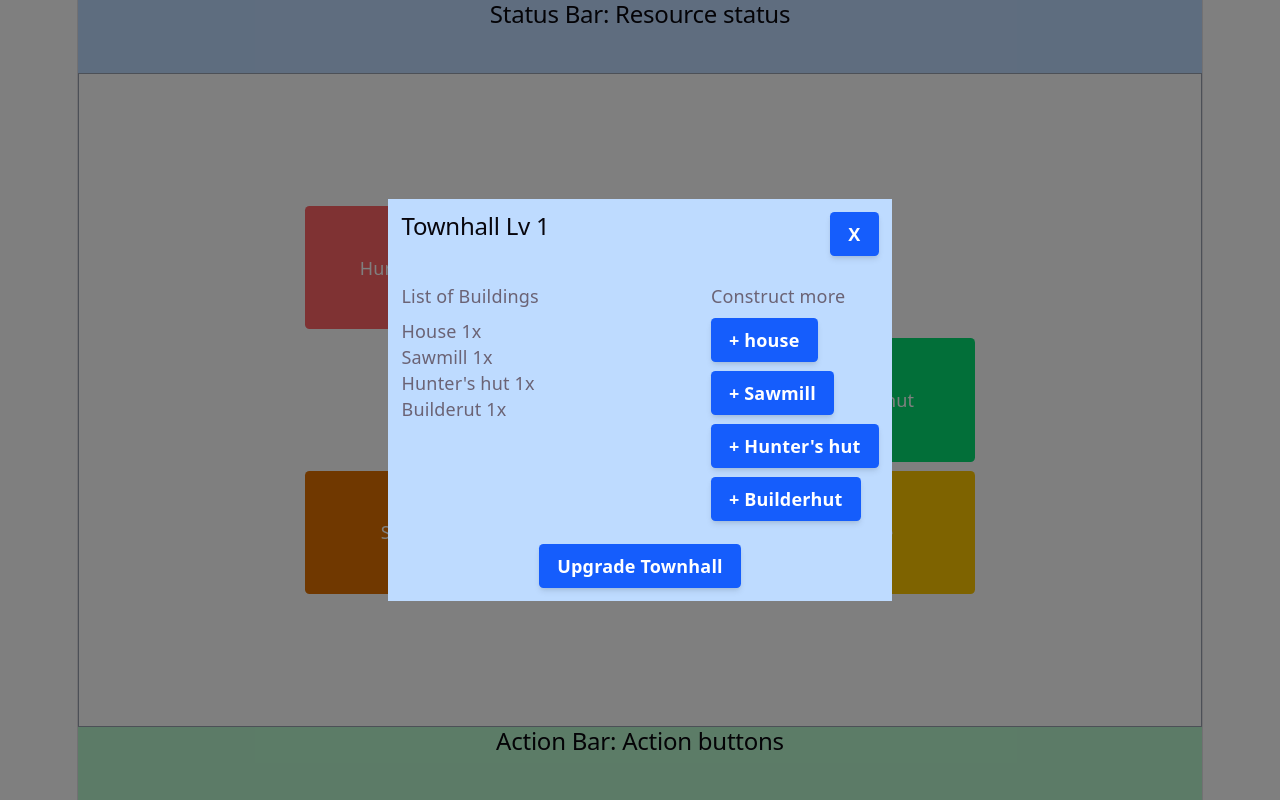
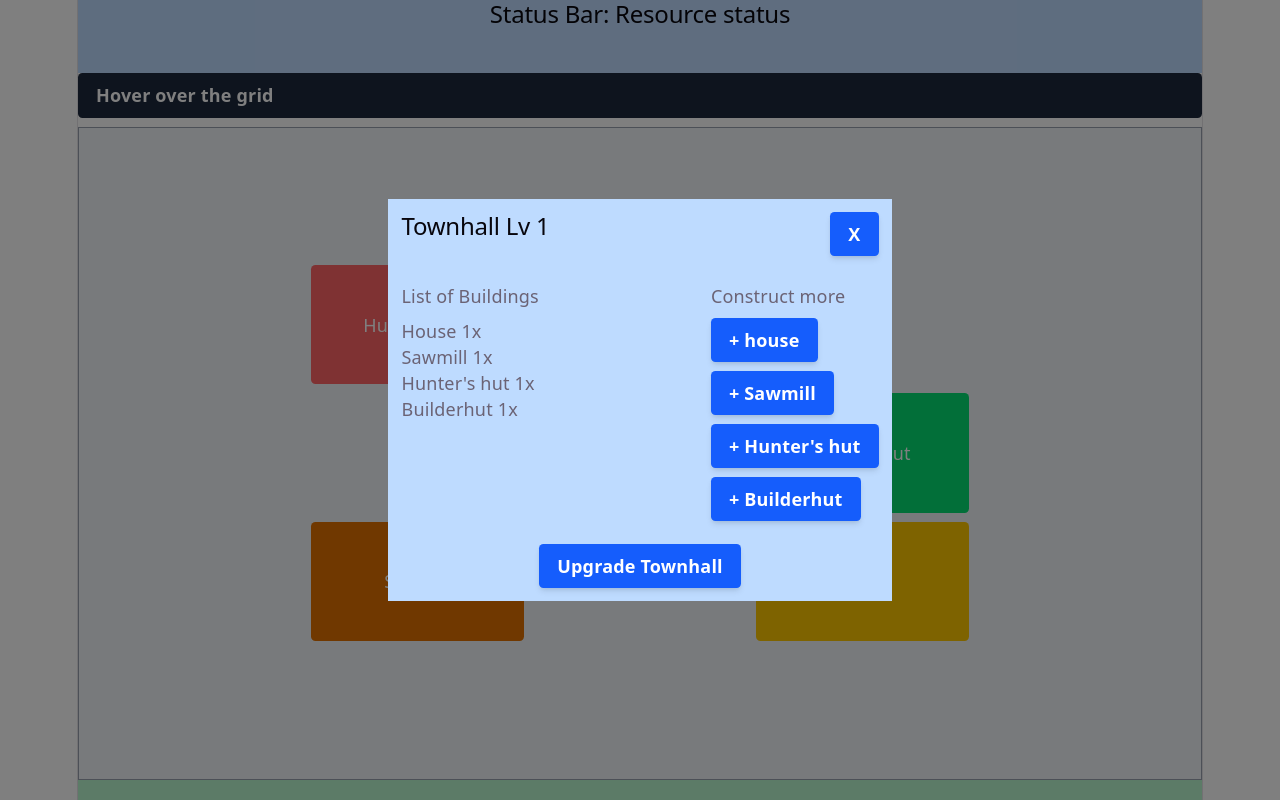
Before and after one commit to TanvirHasanAnik/colony-forge, a React (Vite) app: page / in a window 1280 px wide. Both pictures are taken after a click on the button "Townhall". Built offline with nearby package versions, Linux system fonts and the light colour scheme.

Commit message:
Add buildings with cursor

```diff
--- a/src/components/game-screen/Page.tsx
+++ b/src/components/game-screen/Page.tsx
@@ -1,7 +1,8 @@
-import { useState } from "react";
+import { MouseEvent, useState } from "react";
+import { BUILDING_CONFIGS, BUILDING_NAMES } from "../../utilities/building-types";
 import TownhallDialogue from "./townhall/Dialogue";
-import {  BUILDING_CONFIGS, BUILDING_NAMES } from "../../utilities/building-types";
-export default function GameScreen(){
+
+export default function GameScreen() {
   interface BuildingInstance {
     id: string;
     type: keyof typeof BUILDING_CONFIGS;
@@ -10,10 +11,13 @@ export default function GameScreen(){
     level: number;
     lastCollected: number;
   }
-  const [activeDialogue, setActiveDialogue] = useState<any>(null);
-  const handleOpenDialogue = (dialogueName: string) => {
-    setActiveDialogue(dialogueName);
-  };
+
+  const [activeDialogue, setActiveDialogue] = useState<string | null>(null);
+  const [hoveredCoords, setHoveredCoords] = useState<{ x: number; y: number } | null>(null);
+  const [isBuildingMode, setIsBuildingMode] = useState<boolean>(false);
+
+  const GRID_COLS = 5;
+  const GRID_ROWS = 5;
 
   const [buildings, setBuildings] = useState<BuildingInstance[]>([
     { id: "b1", type: BUILDING_NAMES.TOWNHALL, gridX: 2, gridY: 2, level: 1, lastCollected: Date.now() },
@@ -23,34 +27,97 @@ export default function GameScreen(){
     { id: "b5", type: BUILDING_NAMES.BUILDERHUT, gridX: 3, gridY: 2, level: 1, lastCollected: Date.now() },
   ]);
 
-  const handleCloseDialogue = () => {
-    setActiveDialogue(null);
+  const handleMouseMove = (e: MouseEvent<HTMLDivElement>) => {
+    const rect = e.currentTarget.getBoundingClientRect();
+
+    const relativeX = e.clientX - rect.left;
+    const relativeY = e.clientY - rect.top;
+
+    const x = Math.floor((relativeX / rect.width) * GRID_COLS);
+    const y = Math.floor((relativeY / rect.height) * GRID_ROWS);
+
+    const clampedX = Math.max(0, Math.min(GRID_COLS - 1, x));
+    const clampedY = Math.max(0, Math.min(GRID_ROWS - 1, y));
+
+    setHoveredCoords({ x: clampedX, y: clampedY });
   };
+
+  const isOccupied = hoveredCoords
+    ? buildings.some((b) => b.gridX === hoveredCoords.x && b.gridY === hoveredCoords.y)
+    : false;
+
   return (
-      <>
-        <TownhallDialogue isOpen={activeDialogue === BUILDING_NAMES.TOWNHALL} onClose={handleCloseDialogue} setBuildings={setBuildings}/>
-        <div className="grid grid-cols-5 grid-rows-5 gap-2 border border-gray-400 h-full w-full items-center justify-center">
+    <>
+      <TownhallDialogue
+        isOpen={activeDialogue === BUILDING_NAMES.TOWNHALL}
+        onClose={() => setActiveDialogue(null)}
+        setBuildings={setBuildings}
+        buildings={buildings}
+        isBuildingMode={isBuildingMode}
+        setIsBuildingMode={setIsBuildingMode}
+        hoveredCoords={hoveredCoords}
+      />
+
+      <div className="text-center font-bold p-2 bg-slate-800 text-white rounded mb-2 flex justify-between px-4 items-center">
+        <span>
+          {hoveredCoords
+            ? `Cursor: (${hoveredCoords.x}, ${hoveredCoords.y})`
+            : "Hover over the grid"}
+        </span>
+        {isBuildingMode && (
+          <span className="text-yellow-400 font-extrabold animate-pulse">
+            🔨 BUILD MODE ACTIVE (Click an empty tile to place)
+          </span>
+        )}
+      </div>
+
+      <div
+        onMouseMove={handleMouseMove}
+        onMouseLeave={() => setHoveredCoords(null)}
+        className={`grid grid-cols-5 grid-rows-5 gap-2 border border-gray-400 h-full w-full items-center justify-center p-2 bg-slate-100 relative ${
+          isBuildingMode ? "cursor-crosshair" : ""
+        }`}
+      >
         {buildings.map((b) => {
           const config = BUILDING_CONFIGS[b.type];
-          // const dialogueName = "dialogName" in config ? config.dialogName : undefined;
 
           return (
             <button
               key={b.id}
-              onClick={() => handleOpenDialogue(b.type)}
+              onClick={(e) => {
+                // Prevent grid placement handler when clicking an existing building
+                if (isBuildingMode) e.stopPropagation();
+                setActiveDialogue(b.type);
+              }}
               style={{
                 gridColumnStart: b.gridX + 1,
                 gridRowStart: b.gridY + 1,
               }}
-              className={`text-white cursor-pointer w-full h-full rounded transition-colors ${
-                config.color || "bg-gray-500 hover:bg-gray-700"
-              }`}
+              className={`text-white cursor-pointer w-full h-full rounded transition-all duration-150 z-10 ${
+                config.color || "bg-gray-500"
+              } hover:brightness-110 hover:ring-4 hover:ring-yellow-400`}
             >
               {config.name}
             </button>
           );
         })}
+
+        {isBuildingMode && hoveredCoords && (
+          <div
+            style={{
+              gridColumnStart: hoveredCoords.x + 1,
+              gridRowStart: hoveredCoords.y + 1,
+            }}
+            className={`w-full h-full rounded border-2 transition-all duration-75 pointer-events-none flex items-center justify-center font-bold text-xs ${
+              isOccupied
+                ? "bg-red-500/40 border-red-600 text-red-900 animate-pulse"
+                : "bg-emerald-500/40 border-emerald-600 text-emerald-900 animate-pulse"
+            }`}
+          >
+            {isOccupied ? "Occupied!" : "Place Here"}
+          </div>
+        )}
       </div>
-      </>
-    )
+    </>
+  );
 }
--- a/src/components/game-screen/townhall/Dialogue.tsx
+++ b/src/components/game-screen/townhall/Dialogue.tsx
@@ -1,26 +1,71 @@
+import { useEffect, useState } from "react";
+import { BUILDING_NAMES } from "../../../utilities/building-types";
 import { PrimaryButton } from "../../common/buttons/PrimaryButton";
-import { BUILDING_NAMES } from "../../../utilities/building-types";
 
-export default function TownhallDialogue({isOpen, onClose, setBuildings}){
-    if(!isOpen) return null
-    // Helper to place a new building
-    const addBuilding = (buildingType, x, y) => {
+export default function TownhallDialogue({
+  isOpen,
+  onClose,
+  setBuildings,
+  isBuildingMode,
+  setIsBuildingMode,
+  hoveredCoords,
+  buildings,
+}) {
+  const [selectedBuildingType, setSelectedBuildingType] = useState<string | null>(null);
+
+  const addBuilding = (buildingType: string, x: number, y: number) => {
     const newBuilding = {
-        id: crypto.randomUUID(), // Unique instance ID
-        type: buildingType,      // References key in BUILDING_TYPES
+      id: crypto.randomUUID(),
+      type: buildingType,
       gridX: x,
       gridY: y,
       level: 1,
-        lastCollected: Date.now()
+      lastCollected: Date.now(),
     };
 
     setBuildings((prev) => [...prev, newBuilding]);
+    setIsBuildingMode(false);
+    setSelectedBuildingType(null);
   };
+
+  const handleSelectBuilding = (buildingType: string) => {
+    setSelectedBuildingType(buildingType);
+    setIsBuildingMode(true);
+    onClose();
+  };
+
+  useEffect(() => {
+    if (!isBuildingMode || !selectedBuildingType || !hoveredCoords) return;
+
+    const handleGridClick = () => {
+      const isOccupied = buildings.some(
+        (b) => b.gridX === hoveredCoords.x && b.gridY === hoveredCoords.y
+      );
+
+      if (!isOccupied) {
+        addBuilding(selectedBuildingType, hoveredCoords.x, hoveredCoords.y);
+      }
+    };
+
+    window.addEventListener("click", handleGridClick);
+    return () => window.removeEventListener("click", handleGridClick);
+  }, [isBuildingMode, selectedBuildingType, hoveredCoords, buildings]);
+
+  if (!isOpen) return null;
+
   return (
-        <div className="fixed inset-0 z-50 flex items-center justify-center bg-black/50" onClick={onClose}>
-            <div className="bg-blue-200 max-w-md w-full p-3" onClick={(e) => e.stopPropagation()}>
+    <div
+      className="fixed inset-0 z-50 flex items-center justify-center bg-black/50"
+      onClick={onClose}
+    >
+      <div
+        className="bg-blue-200 max-w-md w-full p-3"
+        onClick={(e) => e.stopPropagation()}
+      >
         <div className="flex justify-between">
-                    <h2>Townhall <span>Lv 1</span></h2>
+          <h2>
+            Townhall <span>Lv 1</span>
+          </h2>
           <PrimaryButton onClick={onClose}>X</PrimaryButton>
         </div>
         <br />
@@ -31,19 +76,38 @@ export default function TownhallDialogue({isOpen, onClose, setBuildings}){
               <li>House 1x</li>
               <li>Sawmill 1x</li>
               <li>Hunter's hut 1x</li>
-                            <li>Builderut 1x</li>
+              <li>Builderhut 1x</li>
             </ul>
           </div>
           <div className="flex flex-col items-start">
             <h3 className="pb-2">Construct more</h3>
-                        <PrimaryButton className="mb-2" onClick={() => addBuilding(BUILDING_NAMES.HOUSE,0,0)}>+ house</PrimaryButton>
-                        <PrimaryButton className="mb-2" onClick={() => addBuilding(BUILDING_NAMES.SAWMILL,0,0)}>+ Sawmill</PrimaryButton>
-                        <PrimaryButton className="mb-2" onClick={() => addBuilding(BUILDING_NAMES.HUNTERHUT,0,0)}>+ Hunter's hut</PrimaryButton>
-                        <PrimaryButton onClick={() => addBuilding(BUILDING_NAMES.BUILDERHUT,0,0)}>+ Builderhut</PrimaryButton>
+            <PrimaryButton
+              className="mb-2"
+              onClick={() => handleSelectBuilding(BUILDING_NAMES.HOUSE)}
+            >
+              + house
+            </PrimaryButton>
+            <PrimaryButton
+              className="mb-2"
+              onClick={() => handleSelectBuilding(BUILDING_NAMES.SAWMILL)}
+            >
+              + Sawmill
+            </PrimaryButton>
+            <PrimaryButton
+              className="mb-2"
+              onClick={() => handleSelectBuilding(BUILDING_NAMES.HUNTERHUT)}
+            >
+              + Hunter's hut
+            </PrimaryButton>
+            <PrimaryButton
+              onClick={() => handleSelectBuilding(BUILDING_NAMES.BUILDERHUT)}
+            >
+              + Builderhut
+            </PrimaryButton>
           </div>
         </div>
         <PrimaryButton>Upgrade Townhall</PrimaryButton>
       </div>
     </div>
-    )
+  );
 }
```
Lines whose indentation alone changed are shown as unchanged.
